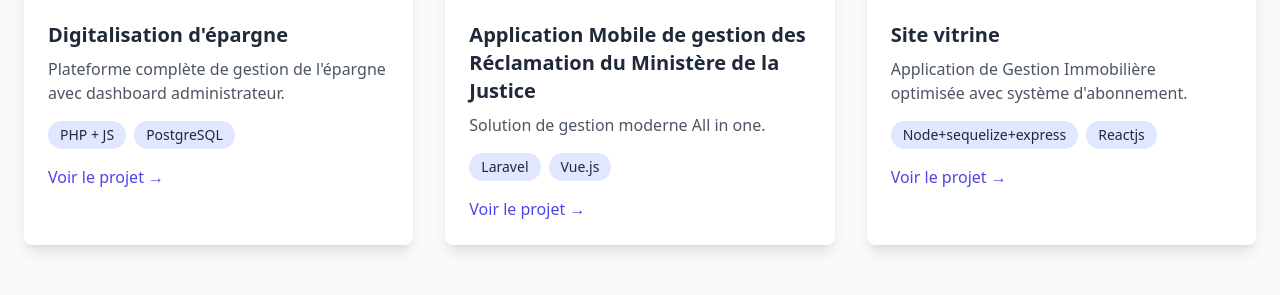
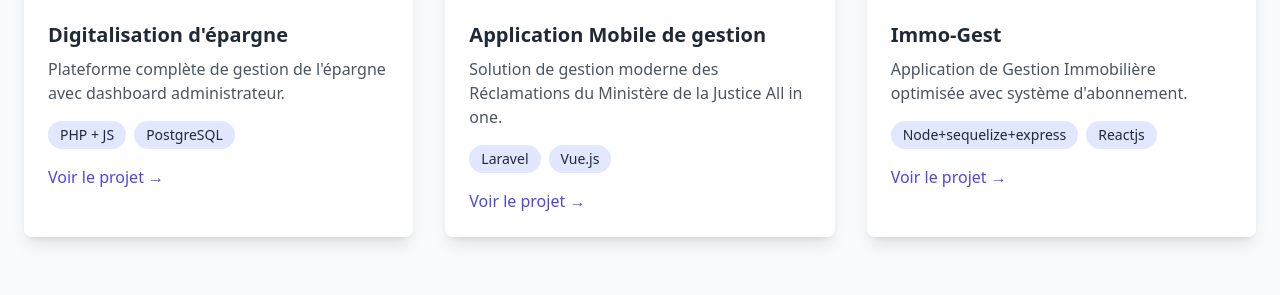
Before and after one commit to Emile-zola/portfolio, a plain HTML site: page index.html in a window 1280 px wide. Shown: the part 1921-2216 px from the top of the page. Drawn offline with nearby package versions, Linux system fonts and the light colour scheme.

Commit message:
Revise text and links in index.html
Updated personal information and project descriptions.

```diff
--- a/index.html
+++ b/index.html
@@ -201,7 +201,7 @@
         <div class="bg-white dark:bg-gray-700 p-6 rounded-lg shadow hover:shadow-lg transition hover:-translate-y-1">
           <h3 class="text-xl font-semibold mb-4 flex items-center"><i class="fas fa-graduation-cap mr-2"></i>Mon parcours</h3>
           <p class="text-gray-600 dark:text-gray-300">
-            Étudiant en informatique passionné par le développement web depuis plusieurs années, j'ai acquis des compétences solides en développement front-end et back-end à travers mes études et mes projets personnels.
+            Étudiant en informatique passionné par le développement web & Mobile depuis plusieurs années, j'ai acquis des compétences solides en développement front-end et back-end à travers mes études et mes projets personnels.
           </p>
         </div>
         <div class="bg-white dark:bg-gray-700 p-6 rounded-lg shadow hover:shadow-lg transition hover:-translate-y-1">
@@ -279,9 +279,9 @@
             <img src="https://picsum.photos/600/400?random=2" alt="Projet 2" class="w-full h-48 object-cover transition-transform duration-500 hover:scale-110">
           </div>
           <div class="p-6">
-            <h3 class="text-xl font-bold mb-2">Application Mobile de gestion des Réclamation du Ministère de la Justice</h3>
+            <h3 class="text-xl font-bold mb-2">Application Mobile de gestion</h3>
             <p class="text-gray-600 dark:text-gray-300 mb-4">
-              Solution de gestion moderne All in one.
+              Solution de gestion moderne des Réclamations du Ministère de la Justice All in one.
             </p>
             <div class="flex flex-wrap gap-2 text-sm mb-4">
               <span class="px-3 py-1 bg-indigo-100 dark:bg-indigo-900 rounded-full">Laravel</span>
@@ -296,7 +296,7 @@
             <img src="https://picsum.photos/600/400?random=3" alt="Projet 3" class="w-full h-48 object-cover transition-transform duration-500 hover:scale-110">
           </div>
           <div class="p-6">
-            <h3 class="text-xl font-bold mb-2">Site vitrine</h3>
+            <h3 class="text-xl font-bold mb-2">Immo-Gest</h3>
             <p class="text-gray-600 dark:text-gray-300 mb-4">
               Application de Gestion Immobilière optimisée avec système d'abonnement.
             </p>
@@ -368,7 +368,7 @@
 
       <div class="border-t border-gray-200 dark:border-gray-700 mt-12 pt-8 text-center">
         <div class="flex justify-center gap-4 mb-4">
-          <a href="https://github.com/Eren-Geek" class="text-2xl text-gray-600 dark:text-gray-300 hover:text-indigo-600 dark:hover:text-indigo-400 transition-transform hover:scale-125">
+          <a href="https://github.com/Emile-zola" class="text-2xl text-gray-600 dark:text-gray-300 hover:text-indigo-600 dark:hover:text-indigo-400 transition-transform hover:scale-125">
             <i class="fab fa-github"></i>
           </a>
           <a href="#" class="text-2xl text-gray-600 dark:text-gray-300 hover:text-indigo-600 dark:hover:text-indigo-400 transition-transform hover:scale-125">
```
